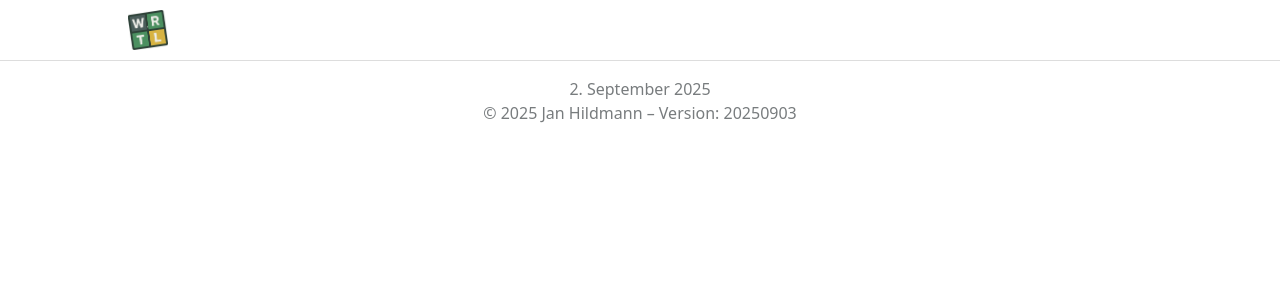
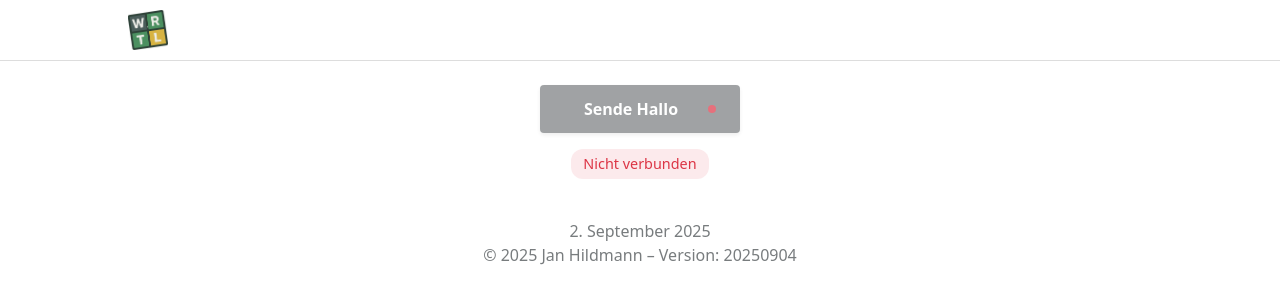
Before and after one commit to JanKanTM/client-wordle, a Vue app: page /settings in a window 1280 px wide. Shown: the top 304 px of the page. Built offline with nearby package versions, Linux system fonts and the light colour scheme; no server answers; a web font is replaced by a local one.

Commit message:
Added stomp package. Added new settings page. Added websocket.

```diff
--- a/package.json
+++ b/package.json
@@ -9,9 +9,11 @@
     "preview": "vite preview"
   },
   "dependencies": {
+    "@stomp/stompjs": "^7.1.1",
     "@tailwindcss/vite": "^4.1.12",
     "axios": "^1.11.0",
     "lucide-vue-next": "^0.542.0",
+    "sockjs-client": "^1.6.1",
     "tailwindcss": "^4.1.12",
     "vue": "^3.5.18",
     "vue-router": "^4.5.1"
--- a/src/config/api.config.ts
+++ b/src/config/api.config.ts
@@ -2,4 +2,4 @@
 export const API_URL = "http://localhost:8080/api";
 
 // Projekt version
-export const _VERSION = "20250903"
+export const _VERSION = "20250904"
--- /dev/null
+++ b/src/config/websocket.config.ts
@@ -0,0 +1,9 @@
+export const WS_URL = 'ws://localhost:8080/app3'
+export const WS_SUBSCRIPTIONS = {
+  TIMER: '',
+  CHAT: '',
+  WORD: '/topic/game'
+}
+export const STOMP_ENDPOINTS = {
+  HI: '/app/hi',
+}
--- /dev/null
+++ b/src/pages/GameSettings.vue
@@ -0,0 +1,115 @@
+<script setup lang="ts">
+import { useWebSocket } from '../service/useWebSocket'
+import { STOMP_ENDPOINTS } from '../config/websocket.config'
+
+const { sendMessage, isConnected, error } = useWebSocket()
+
+const sendHello = () => {
+    sendMessage(STOMP_ENDPOINTS.HI, "hallo")
+}
+</script>
+
+<template>
+    <div class="game-settings">
+        <button
+            @click="sendHello"
+            :disabled="!isConnected"
+            class="wordle-button"
+            :class="{ 'button-disabled': !isConnected }"
+        >
+            <span class="button-text">Sende Hallo</span>
+            <span class="connection-indicator" :class="{ 'connected': isConnected }"></span>
+        </button>
+        <p v-if="error" class="error">{{ error }}</p>
+        <p v-if="isConnected" class="status connected">Verbunden</p>
+        <p v-else class="status disconnected">Nicht verbunden</p>
+    </div>
+</template>
+
+<style scoped>
+.game-settings {
+    padding: 1.5rem;
+    display: flex;
+    flex-direction: column;
+    align-items: center;
+    gap: 1rem;
+}
+
+.wordle-button {
+    position: relative;
+    background-color: #538d4e;
+    color: white;
+    border: none;
+    border-radius: 4px;
+    padding: 12px 24px;
+    font-size: 1rem;
+    font-weight: bold;
+    cursor: pointer;
+    transition: all 0.3s ease;
+    display: flex;
+    align-items: center;
+    gap: 10px;
+    min-width: 200px;
+    box-shadow: 0 2px 4px rgba(0, 0, 0, 0.1);
+}
+
+.wordle-button:hover:not(.button-disabled) {
+    background-color: #447c41;
+    transform: translateY(-1px);
+    box-shadow: 0 4px 8px rgba(0, 0, 0, 0.2);
+}
+
+.wordle-button:active:not(.button-disabled) {
+    transform: translateY(1px);
+    box-shadow: 0 1px 2px rgba(0, 0, 0, 0.1);
+}
+
+.button-disabled {
+    background-color: #787c7e;  /* Wordle's grey color */
+    cursor: not-allowed;
+    opacity: 0.7;
+}
+
+.button-text {
+    flex-grow: 1;
+    text-align: center;
+}
+
+.connection-indicator {
+    width: 8px;
+    height: 8px;
+    border-radius: 50%;
+    background-color: #dc3545;  /* Red for disconnected */
+    transition: background-color 0.3s ease;
+}
+
+.connection-indicator.connected {
+    background-color: #198754;  /* Green for connected */
+}
+
+.error {
+    color: #dc3545;
+    font-size: 0.9rem;
+    background-color: rgba(220, 53, 69, 0.1);
+    padding: 8px 16px;
+    border-radius: 4px;
+    text-align: center;
+}
+
+.status {
+    font-size: 0.9rem;
+    padding: 4px 12px;
+    border-radius: 12px;
+    font-weight: 500;
+}
+
+.status.connected {
+    color: #198754;
+    background-color: rgba(25, 135, 84, 0.1);
+}
+
+.status.disconnected {
+    color: #dc3545;
+    background-color: rgba(220, 53, 69, 0.1);
+}
+</style>
--- a/src/router/index.ts
+++ b/src/router/index.ts
@@ -4,12 +4,14 @@ import type { RouteRecordRaw } from 'vue-router';
 import GameView from '../pages/GameView.vue';
 import GameHub from '../pages/GameHub.vue';
 import GameLeaderboard from '../pages/GameLeaderboard.vue';
+import GameSettings from '../pages/GameSettings.vue';
 
 const routes : RouteRecordRaw[] = [
     { path: '/', redirect: '/hub' },
     { path: '/hub', component: GameHub },
     { path: '/game', component: GameView },
-    { path: '/leaderboard', component: GameLeaderboard}
+    { path: '/leaderboard', component: GameLeaderboard},
+    { path: '/settings', component: GameSettings}
 ];
 
 const router = createRouter({
--- /dev/null
+++ b/src/service/useWebSocket.ts
@@ -0,0 +1,87 @@
+import { ref, onMounted, onUnmounted } from 'vue'
+import { Client } from '@stomp/stompjs'
+import type { IMessage } from '@stomp/stompjs'
+import { WS_URL, WS_SUBSCRIPTIONS } from '../config/websocket.config'
+
+export function useWebSocket() {
+    const isConnected = ref(false)
+    const messages = ref<any[]>([])
+    const error = ref<string | null>(null)
+
+    const stompClient = new Client({
+        brokerURL: WS_URL,
+        debug: (str) => {
+            console.log(str);
+        },
+        reconnectDelay: 5000,
+        heartbeatIncoming: 4000,
+        heartbeatOutgoing: 4000,
+    });
+
+    const connect = async () => {
+        try {
+            stompClient.onConnect = (frame) => {
+                isConnected.value = true;
+                error.value = null;
+                console.log('Connected:', frame);
+
+                // Subscribe to game topic
+                stompClient.subscribe(WS_SUBSCRIPTIONS.WORD, (message: IMessage) => {
+                    const payload = JSON.parse(message.body);
+                    messages.value.push(payload);
+                });
+            };
+
+            stompClient.onStompError = (frame) => {
+                error.value = `STOMP error: ${frame.headers['message']}`;
+                isConnected.value = false;
+            };
+
+            stompClient.onWebSocketError = (event) => {
+                error.value = `WebSocket error: ${event}`;
+                isConnected.value = false;
+            };
+
+            await stompClient.activate();
+
+        } catch (err) {
+            error.value = `Connection error: ${err}`;
+            isConnected.value = false;
+        }
+    };
+
+    const disconnect = () => {
+        if (stompClient) {
+            stompClient.deactivate();
+            isConnected.value = false;
+        }
+    };
+
+    const sendMessage = (destination: string, body: any) => {
+        if (isConnected.value) {
+            stompClient.publish({
+                destination: destination,
+                body: JSON.stringify(body)
+            });
+        } else {
+            error.value = 'Not connected to WebSocket';
+        }
+    };
+
+    onMounted(() => {
+        connect();
+    });
+
+    onUnmounted(() => {
+        disconnect();
+    });
+
+    return {
+        isConnected,
+        messages,
+        error,
+        connect,
+        disconnect,
+        sendMessage
+    };
+}
```
Also changed, not shown: 1 other file (tests, documents, lock files or other folders).
